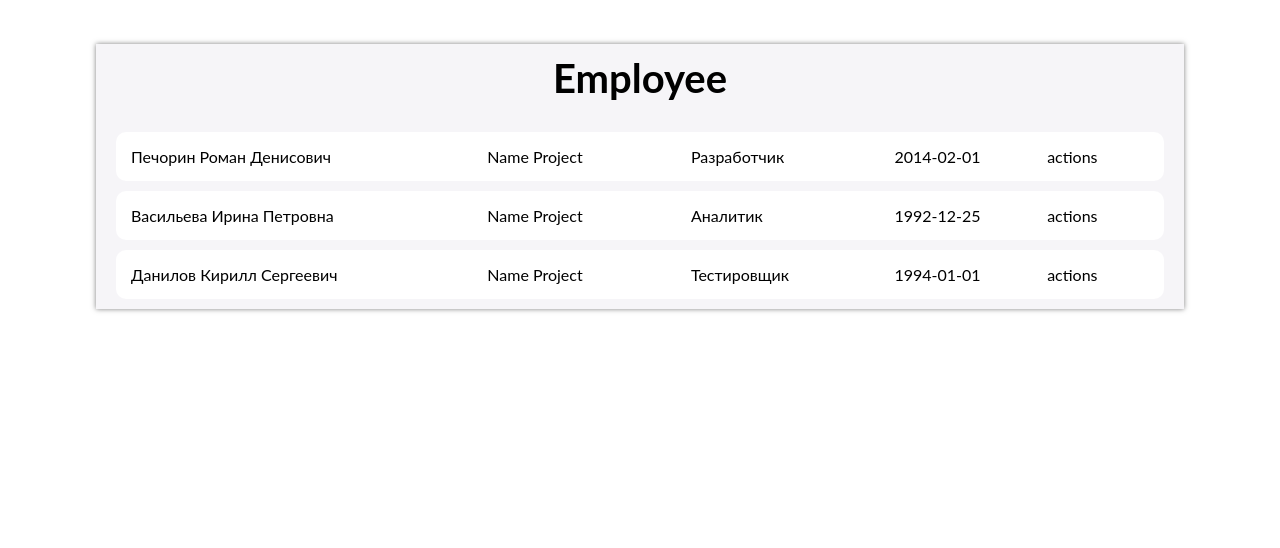
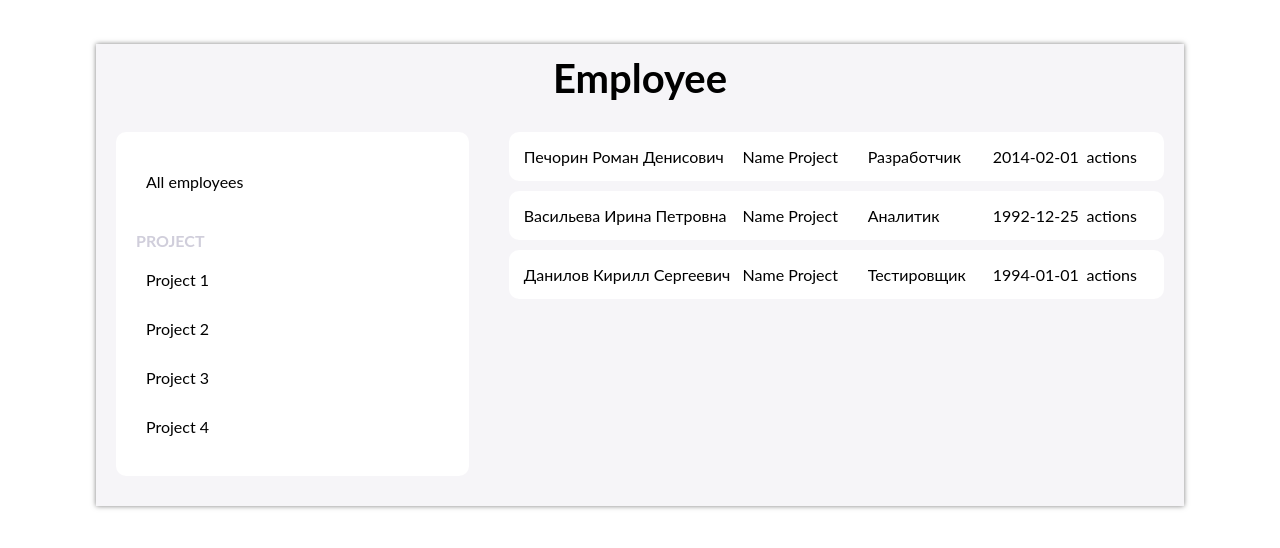
Before and after one commit to ChristieKh/employees-CRUD, a React (Create React App) app: page / in a window 1280 px wide. Shown: the top 548 px of the page. Built offline with nearby package versions, Linux system fonts and the light colour scheme.

Commit message:
added menu project

```diff
--- a/src/page/_components/cards-employees/index.tsx
+++ b/src/page/_components/cards-employees/index.tsx
@@ -1,26 +1,16 @@
-import React, { memo, useCallback, useMemo } from 'react';
+import React, { memo,  useMemo } from 'react';
 import classnames from 'classnames/bind';
-import { EmployeesType } from '../../_types';
+import { EMPLOYEES } from '../../_constants';
 import { PersonCard } from './_components/person-card';
 import styles from './index.module.scss';
-
 
 const cn = classnames.bind(styles);
 
 const COMPONENT_STYLE_NAME = 'Cards-employees';
 
-type PropsType = {
-  employees: Array<EmployeesType>;
-  choosePerson: (id: number) => void;
-  activePersonId: number;
-};
-
-export const CardsEmployees = memo(
-  ({ employees, choosePerson, activePersonId }: PropsType) => (
+export const CardsEmployees = memo(() => (
   <div className={cn(COMPONENT_STYLE_NAME)}>
-      {employees.map(({ person, work, birthday, gender, employ, id }) => {
-        const active = useMemo(() => activePersonId === id, [id]);
-
+    {EMPLOYEES.map(({ person, work, birthday, gender, employ, id }) => {
       const genderPerson = useMemo(
         () => (gender === 'm' ? 'мужской' : 'женский'),
         [gender],
@@ -30,17 +20,15 @@ export const CardsEmployees = memo(
         employ,
       ]);
 
-        const handleClickItem = useCallback(() => choosePerson(id), [id]);
-
       return (
         <div
           className={cn(`${COMPONENT_STYLE_NAME}__card`, {
-              [`${COMPONENT_STYLE_NAME}__card-active`]: active,
+            [`${COMPONENT_STYLE_NAME}__card-active`]: false,
           })}
           key={id}
           role="button"
           tabIndex={0}
-            onClick={handleClickItem}
+          onClick={() => {}}
         >
           <PersonCard
             person={person}
@@ -53,5 +41,4 @@ export const CardsEmployees = memo(
       );
     })}
   </div>
-  ),
-);
+));
--- /dev/null
+++ b/src/page/_components/project-menu/index.module.scss
@@ -0,0 +1,32 @@
+.Project-menu {
+  background: #fff;
+  border-radius: 10px;
+  padding: 30px 30px 30px 20px;
+
+  &__all-employees {
+    padding: 10px;
+    cursor: pointer;
+
+    &:hover {
+      background: #f3f4f5;
+      border-radius: 8px;
+    }
+  }
+
+  &__title-project {
+    color: #d0cedb;
+    font-weight: 600;
+    padding-top: 30px;
+  }
+
+  &__item {
+    padding: 10px;
+    margin-top: 10px;
+    cursor: pointer;
+
+    &:hover {
+      background: #f3f4f5;
+      border-radius: 8px;
+    }
+  }
+}
--- /dev/null
+++ b/src/page/_components/project-menu/index.tsx
@@ -0,0 +1,24 @@
+import React, { memo } from 'react';
+import classnames from 'classnames/bind';
+import { PROJECTS } from '../../_constants';
+import styles from './index.module.scss';
+
+const cn = classnames.bind(styles);
+
+const COMPONENT_STYLE_NAME = 'Project-menu';
+
+export const ProjectMenu = memo(() => (
+  <div className={cn(COMPONENT_STYLE_NAME)}>
+    <div className={cn(`${COMPONENT_STYLE_NAME}__all-employees`)}>
+      <p>All employees</p>
+    </div>
+    <div className={cn(`${COMPONENT_STYLE_NAME}__title-project`)}>
+      <h4>PROJECT</h4>
+    </div>
+    {PROJECTS.map(({ name }) => (
+      <div className={cn(`${COMPONENT_STYLE_NAME}__item`)}>
+        <p>{name}</p>
+      </div>
+    ))}
+  </div>
+));
--- a/src/page/_constants/index.ts
+++ b/src/page/_constants/index.ts
@@ -26,3 +26,22 @@ export const EMPLOYEES: Array<EmployeesType> = [
     employ: false,
   },
 ];
+
+export const PROJECTS = [
+  {
+    id: 1,
+    name: 'Project 1',
+  },
+  {
+    id: 2,
+    name: 'Project 2',
+  },
+  {
+    id: 3,
+    name: 'Project 3',
+  },
+  {
+    id: 4,
+    name: 'Project 4',
+  },
+];
--- a/src/page/index.module.scss
+++ b/src/page/index.module.scss
@@ -14,17 +14,18 @@
     padding-top: 20px;
   }
 
-  &__cards-box, &__form-box {
+  &__cards-box, &__menu {
     padding: 0 20px;
   }
 
-  &__cards-box {
-    width: 100%;
+  &__menu {
+    width: 35%;
+    margin-bottom: 30px;
   }
 
-  //&__form-box {
-  //  width: 40%;
-  //}
+  &__cards-box {
+    width: 65%;
+  }
 }
 
 .Text {
--- a/src/page/index.tsx
+++ b/src/page/index.tsx
@@ -1,73 +1,27 @@
-import React, { memo, useState, useCallback } from 'react';
+import React, { memo } from 'react';
 import classnames from 'classnames/bind';
 import { CardsEmployees } from './_components/cards-employees';
-// import { EditableEmployerForm } from './_components/editable-employer-form';
-import { EMPLOYEES } from './_constants';
-import { EmployeesType } from './_types';
+import { ProjectMenu } from './_components/project-menu';
 import styles from './index.module.scss';
 
 const cn = classnames.bind(styles);
 
 const COMPONENT_STYLE_NAME = 'Page';
 
-export const Page = memo(() => {
-  const [employees, setEmployees] = useState(EMPLOYEES);
-  const [activePersonId, setActiveItem] = useState(0);
-
-  const choosePerson = useCallback(
-    (id) => setActiveItem(id !== activePersonId ? id : 0),
-    [activePersonId],
-  );
-
-  const addNewPerson = (newEmployee: EmployeesType) =>
-    setEmployees([...employees, newEmployee]);
-
-  const deletePerson = () => {
-    // console.info('employeesData', employeesData, activeItem);
-    // employeesData.splice(activeItem, 1);
-    // this.setState({employees});
-    // e.preventDefault();
-  };
-
-  const onChangePerson = (employee: any) => {
-    // const {employeesData, activeItem} = this.state;
-    // let newData = employeesData;
-    // const newDataItem = newData[activeItem];
-    // dataItem.person ? newDataItem.person = dataItem.person : newDataItem.person = data[activeItem].person;
-    // dataItem.work ? newDataItem.work = dataItem.work : newDataItem.work = data[activeItem].work;
-    // dataItem.birthday ? newDataItem.birthday = dataItem.birthday : newDataItem.birthday = data[activeItem].birthday;
-    // dataItem.gender ? newDataItem.gender = dataItem.gender : newDataItem.gender = data[activeItem].gender;
-    // dataItem.employ ? newDataItem.employ = dataItem.employ : newDataItem.employ = data[activeItem].employ;
-    // this.setState({
-    //     ...this.state,
-    //     data: newData
-    // });
-  };
-
-  return (
+export const Page = memo(() => (
   <div className={cn(COMPONENT_STYLE_NAME)}>
     <div className={cn(`${COMPONENT_STYLE_NAME}__wrapper`)}>
       <div className={cn(`${COMPONENT_STYLE_NAME}__title`)}>
         <h1 className={cn('Text')}>Employee</h1>
       </div>
       <div className={cn(`${COMPONENT_STYLE_NAME}__content`)}>
+        <div className={cn(`${COMPONENT_STYLE_NAME}__menu`)}>
+          <ProjectMenu />
+        </div>
         <div className={cn(`${COMPONENT_STYLE_NAME}__cards-box`)}>
-            <CardsEmployees
-              employees={employees}
-              choosePerson={choosePerson}
-              activePersonId={activePersonId}
-            />
-          </div>
-          {/*<div className={cn(`${COMPONENT_STYLE_NAME}__form-box`)}>*/}
-            {/*<EditableEmployerForm*/}
-            {/*  person={employees[activePersonId - 1]}*/}
-            {/*  addNewPerson={addNewPerson}*/}
-            {/*  deletePerson={deletePerson}*/}
-            {/*  onChangePerson={onChangePerson}*/}
-            {/*/>*/}
-          {/*</div>*/}
+          <CardsEmployees />
         </div>
       </div>
     </div>
-  );
-});
+  </div>
+));
--- a/src/styles/index.css
+++ b/src/styles/index.css
@@ -1,11 +1,11 @@
-html, body, #id {
+html, body, #root {
   margin: 0;
   padding: 0;
   height: 100%;
   font-family: Lato, Arial, sans-serif;
 }
 
-p {
+p, h1, h2, h3, h4, h5 {
   padding: 0;
   margin: 0;
 }
```
Also changed, not shown: src/_components/icons/edit/index.tsx (+9 -3 lines). Lines whose indentation alone changed are shown as unchanged.
